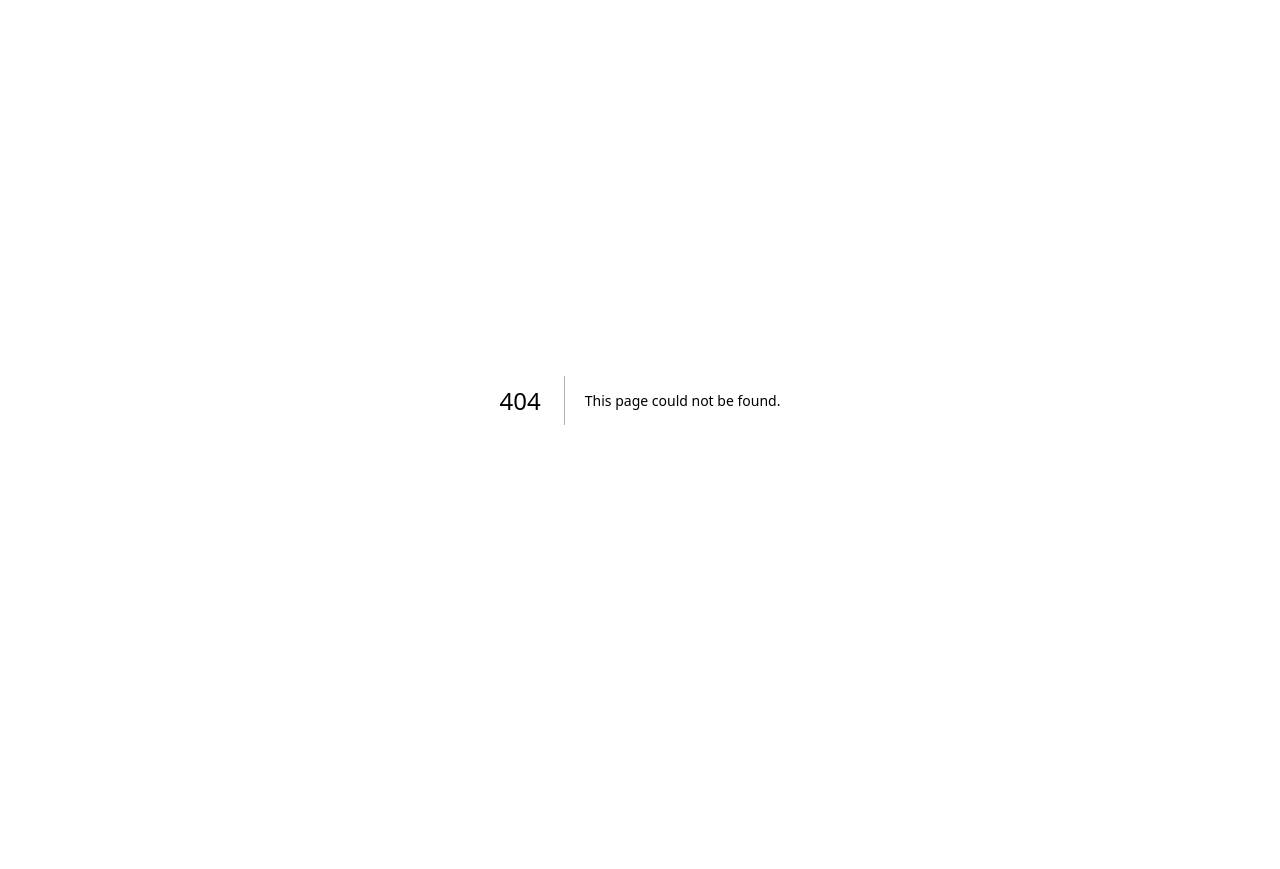
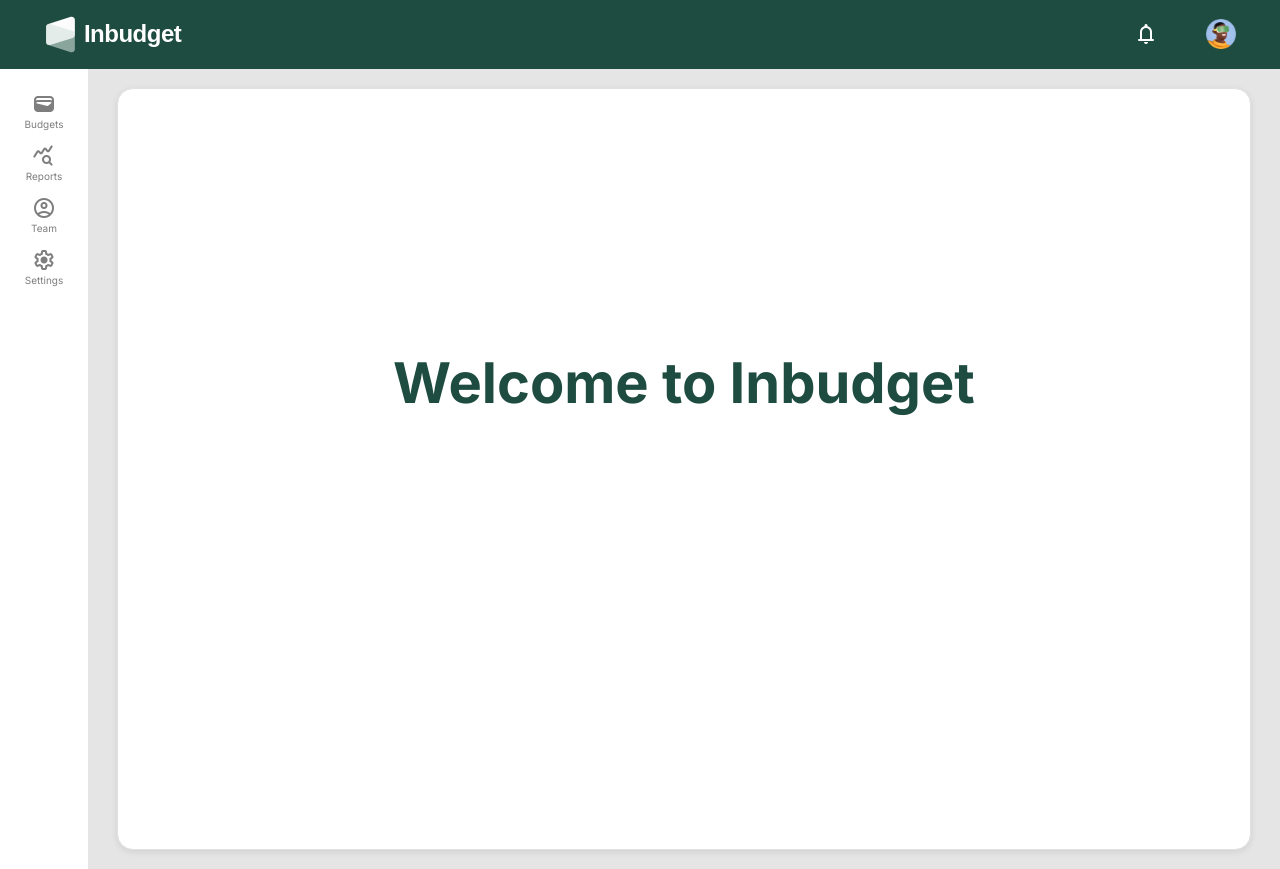
Before and after one commit to intive/patronage2023-js, a Next.js app in the folder apps/web/: page /home in a window 1280 px wide. Before the commit this address had no page. Before the commit the page ends 800 px from the top, so only its background shows below. Built offline with nearby package versions, Linux system fonts and the light colour scheme.

Commit message:
refactor: replaced img by SideNav component, code cleanup #P23-70

```diff
--- a/apps/web/app/css/body.css
+++ /dev/null
@@ -1,11 +0,0 @@
-html{
-    height:100%;
-}
-
-body{
-    height:100%;
-}
-
-html,body{
-    margin:0;
-}
--- /dev/null
+++ b/apps/web/app/css/global.css
@@ -0,0 +1,17 @@
+html {
+    height: 100%;
+}
+
+body {
+    height: 100%;
+}
+
+html,
+body {
+    margin: 0;
+}
+
+.card-styled {
+    min-width: 95%;
+    min-height: 95%;
+}
--- a/apps/web/app/welcome-page/page.tsx
+++ b/apps/web/app/home/page.tsx
@@ -1,17 +1,9 @@
 "use client"
 
-import styled from "styled-components"
+import styled from "styled-components";
 import { Card } from "ui";
-import "../css/body.css"
+import "../css/global.css";
 
-const TypoStyled = styled.h1`
-    display:flex;
-    align-self: flex-start;
-    margin-top:23%;
-    font-family: "Inter", sans-serif;
-    font-size: 3.5em;
-    color: #1E4C40;
-`
 const CardWrapperStyled = styled.div`
     display:flex;
     justify-content: center;
@@ -19,10 +11,17 @@ const CardWrapperStyled = styled.div`
     background-color:#E5E5E5;
     height:100%;
 `
+const TypoStyled = styled.h1`
+    align-self: flex-start;
+    margin-top:23%;
+    font-family: "Inter", sans-serif;
+    font-size: 3.5em;
+    color: #1E4C40;
+`
 export default function WelcomePage() {
     return (
         <CardWrapperStyled>
-            <Card minWidth="95%" minHeight="95%">
+            <Card className="card-styled">
                 <TypoStyled>Welcome to Inbudget</TypoStyled>
             </Card>
         </CardWrapperStyled>
--- a/apps/web/app/layouts/NavigationLayout.tsx
+++ b/apps/web/app/layouts/NavigationLayout.tsx
@@ -2,7 +2,7 @@
 
 import styled from "styled-components";
 import Nav from "../Nav";
-import SideNav from "../SideNav";
+import SideNav from "../SideNavigationBar";
 import { LayoutProps } from "../layout";
 
 const Main = styled.div`
@@ -10,11 +10,9 @@ const Main = styled.div`
   justify-content: space-between;
   min-height:100%;
 `
-
 const Content = styled.div`
   flex-grow: 1;
 `
-
 export default function NavigationLayout({ children }: LayoutProps) {
   return (
     <>
--- a/apps/web/app/page.tsx
+++ b/apps/web/app/page.tsx
@@ -1,7 +1,7 @@
 import type { Metadata } from "next";
 import Buttons from "./Buttons";
 import ErrorDemo from "./ErrorDemo";
-import "./css/body.css";
+import "./css/global.css";
 
 export const metadata: Metadata = {
   title: "Home",
--- a/packages/ui/SideNavigationBar/index.tsx
+++ b/packages/ui/SideNavigationBar/index.tsx
@@ -31,7 +31,7 @@ export const SideNavigationBar = ({
 const SideNavigationBarStyled = styled.ul<SideNavigationBarProps>`
   display: inline-flex;
   flex-direction: column;
-  justify-content: center;
+  justify-content: flex-start;
   align-items: center;
 
   padding: 0;
```
Also changed, not shown: apps/web/app/SideNav.tsx (deleted, +0 -21 lines), apps/web/app/create-account-page/page.tsx (deleted, +0 -33 lines), apps/web/app/create-account/page.tsx (added, +32 -0 lines), apps/web/app/create-account/layout.tsx (renamed from apps/web/app/create-account-page/layout.tsx), apps/web/app/home/layout.tsx (renamed from apps/web/app/welcome-page/layout.tsx), apps/web/public/sidenav.png (deleted).
